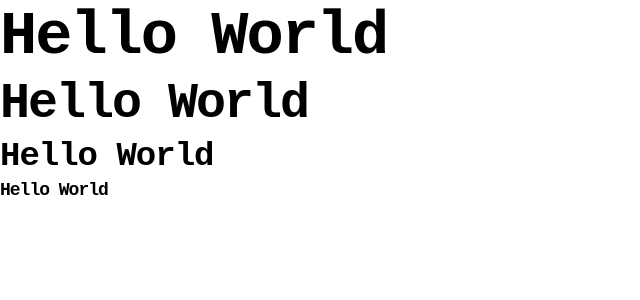
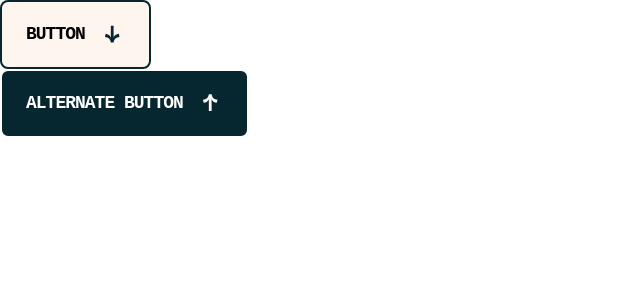
Before and after one commit to BuraYu/techbook, a React (Create React App) app: page / in a window 1280 px wide. Shown: the top 300 px of the page, without its empty margins (0-640 px from the left). Built offline with nearby package versions, Linux system fonts and the light colour scheme.

Commit message:
add Alternate- and PrimaryButton component

```diff
--- a/src/App.js
+++ b/src/App.js
@@ -1,12 +1,12 @@
 import "./App.css";
+import AlternateButton from "./components/AlternateButton";
+import PrimaryButton from "./components/PrimaryButton";
 
 function App() {
   return (
     <div className="App">
-      <h1 className="text-preset-1"> Hello World</h1>
-      <h1 className="text-preset-2"> Hello World</h1>
-      <h1 className="text-preset-3"> Hello World</h1>
-      <h1 className="text-preset-6"> Hello World</h1>
+      <PrimaryButton title={"button"} />
+      <AlternateButton title={"alternate button"} />
     </div>
   );
 }
--- a/src/components/AlternateButton.jsx
+++ b/src/components/AlternateButton.jsx
@@ -0,0 +1,14 @@
+import React from "react";
+import arrowDown from "../assets/icon-arrow-up.svg";
+import style from "./alternateButton.module.css";
+
+const AlternateButton = ({ title }) => {
+  return (
+    <button className={style.p_button_container} aria-label={title}>
+      <span className="text-preset-6">{title}</span>
+      <img src={arrowDown} alt="arrow down image" />
+    </button>
+  );
+};
+
+export default AlternateButton;
--- a/src/components/PrimaryButton.jsx
+++ b/src/components/PrimaryButton.jsx
@@ -0,0 +1,14 @@
+import React from "react";
+import arrowDown from "../assets/icon-arrow-down.svg";
+import style from "./primaryButton.module.css";
+
+const PrimaryButton = ({ title }) => {
+  return (
+    <button className={style.p_button_container} aria-label={title}>
+      <span className="text-preset-6">{title}</span>
+      <img src={arrowDown} alt="arrow down image" />
+    </button>
+  );
+};
+
+export default PrimaryButton;
--- /dev/null
+++ b/src/components/alternateButton.module.css
@@ -0,0 +1,22 @@
+.p_button_container {
+  display: flex;
+  align-items: center;
+  justify-content: center;
+  gap: 1rem;
+  color: white;
+  border-color: var(--neutral0);
+  border-style: solid;
+  background: linear-gradient(270deg, var(--neutral900), transparent)
+    var(--neutral900);
+  padding: 20px 24px;
+  border-radius: 8px;
+  transition: background-color 0.4s ease-in-out;
+}
+
+.p_button_container:hover {
+  background-color: var(--neutral700);
+}
+
+span {
+  text-transform: uppercase;
+}
--- /dev/null
+++ b/src/components/primaryButton.module.css
@@ -0,0 +1,21 @@
+.p_button_container {
+  display: flex;
+  align-items: center;
+  justify-content: center;
+  gap: 1rem;
+  border-color: var(--neutral900);
+  border-style: solid;
+  background: linear-gradient(90deg, var(--lightSalmon50), transparent)
+    var(--lightSalmon50);
+  padding: 20px 24px;
+  border-radius: 8px;
+  transition: background-color 0.4s ease-in-out;
+}
+
+.p_button_container:hover {
+  background-color: var(--lightSalmon100);
+}
+
+span {
+  text-transform: uppercase;
+}
```
